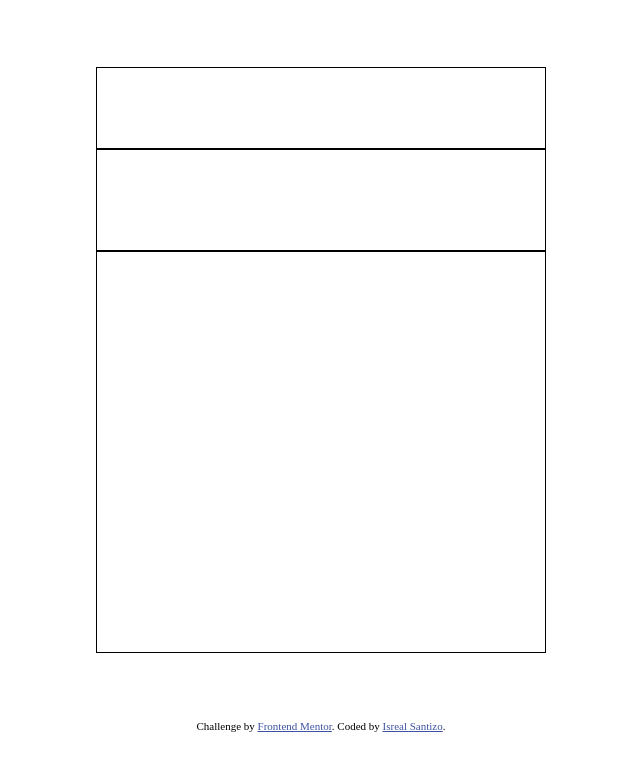
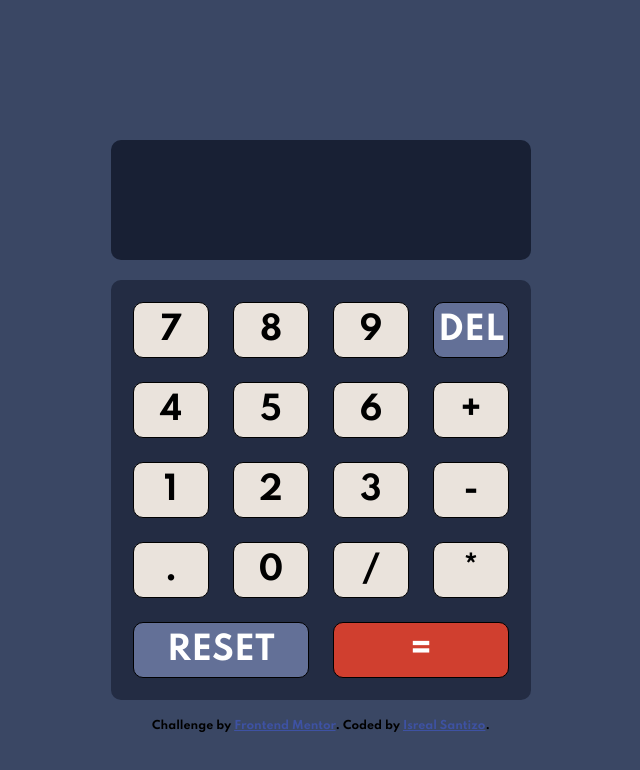
Before and after one commit to IsraelSantizo98/calculatorFM, a plain HTML site: page index.html in a window 1280 px wide. Shown: the whole page, without its empty margins (319-959 px from the left). Drawn offline with Linux system fonts and the light colour scheme.

Commit message:
Se realiza ubicacion del numericKeyboard y tamanio de la calculadora

```diff
--- a/css/style.css
+++ b/css/style.css
@@ -1,3 +1,4 @@
+@import url('https://fonts.googleapis.com/css2?family=Spartan:wght@700&display=swap');
 :root{
     --veryDarkDesaturatedBlueBackground: hsl(222, 26%, 31%);
     --veryDarkDesaturatedBlueKeyboard: hsl(223, 31%, 20%);
@@ -13,27 +14,154 @@
     margin: 0;
     padding: 0;
 }
+body{
+    font-family: 'Spartan', sans-serif;
+    font-size: 32px;
+    font-weight: 700;
+    background: var(--veryDarkDesaturatedBlueBackground);
+}
 .container{
     display: flex;
     align-items: center;
     justify-content: center;
     flex-direction: column;
     flex-wrap: nowrap;
-    width: 100vw;
+    max-width: 100vw;
     height: 90vh;
 }
+.wrapper{
+    background: red;
+    max-width: 3000px;
+    display: flex;
+    align-items: center;
+    justify-content: center;
+}
 .header{
-    width: 35%;
+    width: 400px;
     height: 80px;
-    border: 1px solid black;
+    margin: 10px;
+    padding: 10px;
+    border-radius: 10px;
 }
 .display{
-    width: 35%;
+    width: 400px;
     height: 100px;
-    border: 1px solid black;
+    margin: 10px;
+    border-radius: 10px;
+    padding: 10px;
+    background: var(--veryDarkDesaturatedBlueDisplay);
 }
 .numericKeyboard{
-    width: 35%;
+    width: 400px;
     height: 400px;
+    margin: 10px;
+    display: grid;
+    grid-template-columns: repeat(4, 100px);
+    grid-template-rows: repeat(5, 80px);
+    border-radius: 10px;
+    padding: 10px;
+    background: var(--veryDarkDesaturatedBlueKeyboard);
+}
+.key{
+    margin: 12px;
     border: 1px solid black;
+    border-radius: 10px;
+    /* text-align: center; */
+    display: flex;
+    align-items: center;
+    justify-content: center;
+    text-transform: uppercase;
 }
+.key:nth-child(1){
+    grid-column: 1 / 2;
+    grid-row:  3/ 4;
+    background: var(--lightgrayishorangeNumber);
+}
+.key:nth-child(2){
+    grid-column: 2 / 3;
+    grid-row: 3 / 4;
+    background: var(--lightgrayishorangeNumber);
+}
+.key:nth-child(3){
+    grid-column: 3 / 4;
+    grid-row: 3 / 4;
+    background: var(--lightgrayishorangeNumber);
+}
+.key:nth-child(4){
+    grid-column: 1 / 2;
+    grid-row: 2 / 3;
+    background: var(--lightgrayishorangeNumber);
+}
+.key:nth-child(5){
+    grid-column: 2 / 3;
+    grid-row: 2 / 3;
+    background: var(--lightgrayishorangeNumber);
+}
+.key:nth-child(6){
+    grid-column: 3 / 4;
+    grid-row: 2 / 3;
+    background: var(--lightgrayishorangeNumber);
+}
+.key:nth-child(7){
+    grid-column: 1 / 2;
+    grid-row: 1 / 2;
+    background: var(--lightgrayishorangeNumber);
+}
+.key:nth-child(8){
+    grid-column: 2 / 3;
+    grid-row: 1 / 2;
+    background: var(--lightgrayishorangeNumber);
+}
+.key:nth-child(9){
+    grid-column: 3 / 4;
+    grid-row: 1 / 2;
+    background: var(--lightgrayishorangeNumber);
+}
+.key:nth-child(10){
+    grid-column: 2 / 3;
+    grid-row: 4 / 5;
+    background: var(--lightgrayishorangeNumber);
+}
+.key:nth-child(11){
+    grid-column: 4  / 5;
+    grid-row: 2 / 3;
+    background: var(--lightgrayishorangeNumber);
+}
+.key:nth-child(12){
+    grid-column: 4 / 5;
+    grid-row: 3 / 4;
+    background: var(--lightgrayishorangeNumber);
+}
+.key:nth-child(13){
+    grid-column: 4 / 5;
+    grid-row: 4 / 5;
+    background: var(--lightgrayishorangeNumber);
+}
+.key:nth-child(14){
+    grid-column: 3 / 4;
+    grid-row: 4 / 5;
+    background: var(--lightgrayishorangeNumber);
+}
+.key:nth-child(15){
+    grid-column: 1 / 2;
+    grid-row: 4 / 5;
+    background: var(--lightgrayishorangeNumber);
+}
+.key:nth-child(16){
+    grid-column: 1 / 3;
+    grid-row: 5 / 6;
+    background: var(--desaturatedDarkBlueDelete);
+    color: white;
+}
+.key:nth-child(17){
+    grid-column: 3 / 5;
+    grid-row: 5 / 6;
+    background: var(--redEqual);
+    color: white;
+}
+.key:nth-child(18){
+    grid-column: 4 / 5;
+    grid-row: 1 / 2;
+    background: var(--desaturatedDarkBlueDelete);
+    color: white;
+}
--- a/index.html
+++ b/index.html
@@ -14,28 +14,28 @@
 </head>
 <body>
   <div class="container">
-    <div class="header"></div>
-    <div class="display"></div>
-    <div class="numericKeyboard">
-      <div class="number1"></div>
-      <div class="number2"></div>
-      <div class="number3"></div>
-      <div class="number4"></div>
-      <div class="number5"></div>
-      <div class="number6"></div>
-      <div class="number7"></div>
-      <div class="number8"></div>
-      <div class="number9"></div>
-      <div class="number0"></div>
-      <div class="number+"></div>
-      <div class="number-"></div>
-      <div class="number*"></div>
-      <div class="number/"></div>
-      <div class="numberDot"></div>
-      <div class="numberReset"></div>
-      <div class="numberEqual"></div>
-      <div class="numberDelete"></div>
-    </div>
+      <div class="header"></div>
+      <div class="display"></div>
+      <div class="numericKeyboard">
+        <div class="number1 key">1</div>
+        <div class="number2 key">2</div>
+        <div class="number3 key">3</div>
+        <div class="number4 key">4</div>
+        <div class="number5 key">5</div>
+        <div class="number6 key">6</div>
+        <div class="number7 key">7</div>
+        <div class="number8 key">8</div>
+        <div class="number9 key">9</div>
+        <div class="number0 key">0</div>
+        <div class="number+ key">+</div>
+        <div class="number- key">-</div>
+        <div class="number* key">*</div>
+        <div class="number/ key">/</div>
+        <div class="numberDot key">.</div>
+        <div class="numberReset key">Reset</div>
+        <div class="numberEqual key">=</div>
+        <div class="numberDelete key">Del</div>
+      </div>
   </div>
   <div class="attribution">
     Challenge by <a href="https://www.frontendmentor.io?ref=challenge" target="_blank">Frontend Mentor</a>.
```
